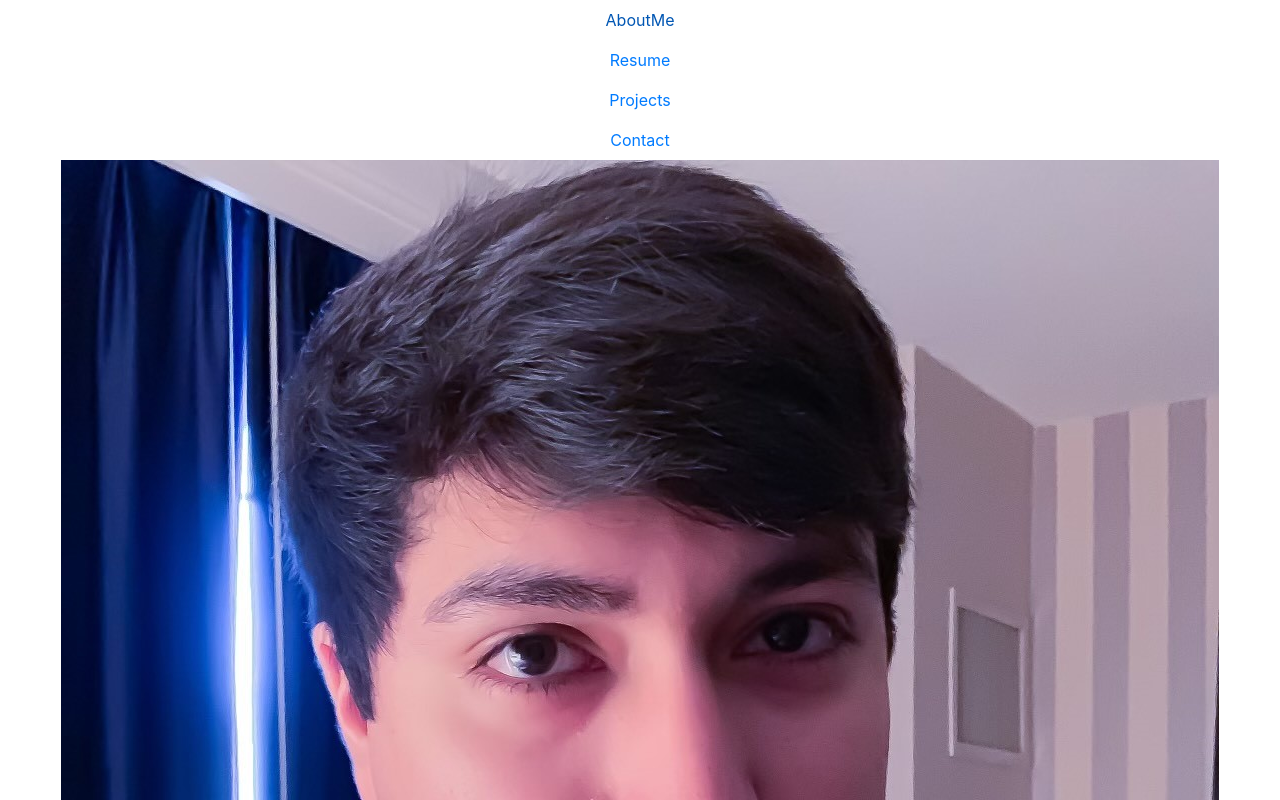
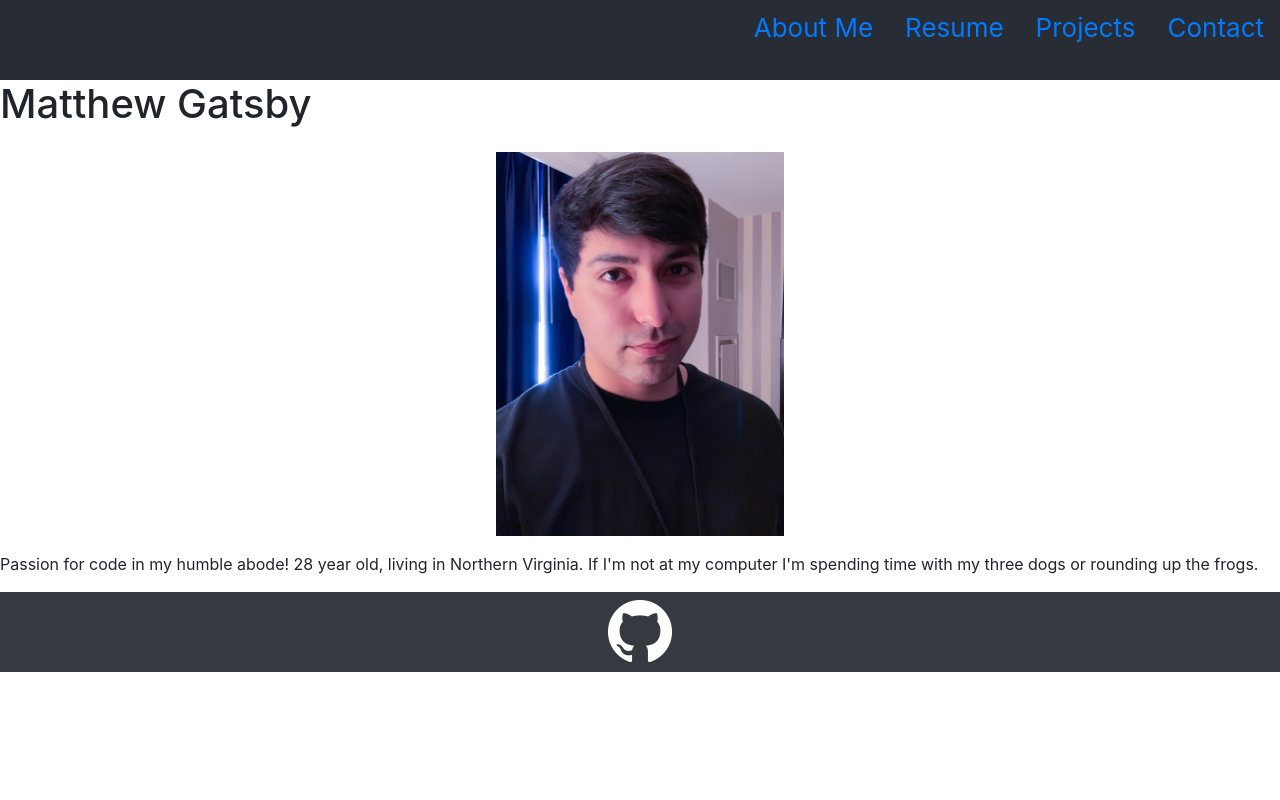
Before and after one commit to mattjgatsby/React-Portfolio, a React (Create React App) app in the folder matt-gatsby-portfolio/: page / in a window 1280 px wide. Shown: the top 800 px of the page. Built offline with nearby package versions, Linux system fonts and the light colour scheme.

Commit message:
worked on several things

```diff
--- a/matt-gatsby-portfolio/src/App.css
+++ b/matt-gatsby-portfolio/src/App.css
@@ -15,11 +15,11 @@
 
 .App-header {
   background-color: #282c34;
-  min-height: 100vh;
+  min-height: 10vh;
   display: flex;
-  flex-direction: column;
-  align-items: center;
-  justify-content: center;
+  flex-direction: row;
+  align-items: left;
+  justify-content: right;
   font-size: calc(10px + 2vmin);
   color: white;
 }
@@ -36,3 +36,11 @@
     transform: rotate(360deg);
   }
 }
+.image {
+  object-fit: cover;
+}
+.card_size {
+  display:flex;
+  flex-wrap: wrap;
+  justify-content: space-around;
+}
--- a/matt-gatsby-portfolio/src/App.js
+++ b/matt-gatsby-portfolio/src/App.js
@@ -4,7 +4,7 @@ import Home from './components/home';
 
 function App() {
   return (
-    <div className="App">
+    <div>
       <Home />
     </div>
   );
--- a/matt-gatsby-portfolio/src/components/aboutMe.js
+++ b/matt-gatsby-portfolio/src/components/aboutMe.js
@@ -1,15 +1,22 @@
-import React, { useState } from "react";
-import mePicture from '../assets/images/Me2019.png'
+import React from "react";
+import mePicture from "../assets/images/Me2019.png";
 
 function About() {
-    return(
-        <div>
-            <img
-            src={mePicture}
-            alt="picture of me from 2019"
-            ></img>
-        </div>
-    )
+  return (
+    <div>
+      <h1>Matthew Gatsby</h1>
+      <img
+        class="image w-25 p-3 mx-auto d-block"
+        src={mePicture}
+        alt="me from 2019"
+      ></img>
+      <p>
+        Passion for code in my humble abode! 28 year old, living in Northern
+        Virginia. If I'm not at my computer I'm spending time with my three dogs
+        or rounding up the frogs.
+      </p>
+    </div>
+  );
 }
 
 export default About;
--- a/matt-gatsby-portfolio/src/components/footer.js
+++ b/matt-gatsby-portfolio/src/components/footer.js
@@ -1,15 +1,20 @@
 import React from "react";
+import ghImage from "../assets/images/GitHub-Mark-Light-64px.png";
 
 const Footer = () => {
-    return (
-        <div>
-            <img
-            src="../../assets/images/GitHub-Mark-Light-64px.png"
-            alt="GitHub Icon"
-            href='https://github.com/mattjgatsby'
-            ></img>
-        </div>
-    )
+const githubClick =() =>{
+document.location.replace("https://github.com/mattjgatsby")
 }
+  return (
+    <div class="navbar navbar-dark bg-dark">
+      <img
+      class="mx-auto"
+        src={ghImage}
+        alt="GitHub Icon"
+        onClick={githubClick}
+      ></img>
+    </div>
+  );
+};
 
 export default Footer;
--- a/matt-gatsby-portfolio/src/components/header.js
+++ b/matt-gatsby-portfolio/src/components/header.js
@@ -1,28 +1,28 @@
-import React, {useState} from "react";
+import React from "react";
 
 const Header = ({page, handlePageNav}) => {
   return (
-    <div className="nav-links">
+    <div className="nav-links App-header">
       <a
-        href="#aboutMe"
-        onClick={() => handlePageNav("AboutMe")}
-        className={page == "AboutMe" ? "nav-link active" : "nav-link"}
+        href="#About"
+        onClick={() => handlePageNav("About")}
+        className={page === "About" ? "nav-link active" : "nav-link"}
       >
-        AboutMe
+        About Me
       </a>
 
       <a
         href="#resume"
         onClick={() => handlePageNav("Resume")}
-        className={page == "Resume" ? "nav-link active" : "nav-link"}
+        className={page === "Resume" ? "nav-link active" : "nav-link"}
       >
         Resume
       </a>
 
       <a
-        href="#projects"
-        onClick={() => handlePageNav("Projects")}
-        className={page == "Projects" ? "nav-link-active" : "nav-link"}
+        href="#Project"
+        onClick={() => handlePageNav("Project")}
+        className={page === "Project" ? "nav-link-active" : "nav-link"}
       >
         Projects
       </a>
@@ -30,7 +30,7 @@ const Header = ({page, handlePageNav}) => {
       <a
         href="#contact"
         onClick={() => handlePageNav("Contact")}
-        className={page == "Contact" ? "nav-link-active" : "nav-link"}
+        className={page === "Contact" ? "nav-link-active" : "nav-link"}
       >
         Contact
       </a>
--- a/matt-gatsby-portfolio/src/components/home.js
+++ b/matt-gatsby-portfolio/src/components/home.js
@@ -2,6 +2,8 @@ import React, { useState } from "react";
 import Header from "./header";
 import Footer from "./footer";
 import About from "./aboutMe";
+import Resume from "./resume";
+import Projects from "./projects/project";
 
 function Home() {
   const [page, setPage] = useState("About");
@@ -9,12 +11,14 @@ function Home() {
   const renderPage = () => {
     if (page === "About") {
       return <About />;
-    // } else if (page == "Projects") {
-    //   return <Projects />;
-    // } else if (page == "Resume") {
-    //   return <Resume />;
-    // } else if (page == "Contact") {
-    //   return <Contact />;
+    }
+    if (page === "Project") {
+      return <Projects />;
+      }
+    if (page === "Resume") {
+        return <Resume />;
+      // } else if (page === "Contact") {
+      //   return <Contact />;
     }
   };
   const handlePageNav = (page) => setPage(page);
--- /dev/null
+++ b/matt-gatsby-portfolio/src/components/projects/project.js
@@ -0,0 +1,14 @@
+import React from "react";
+import SoundsLike from "../../assets/images/Sounds-like-Project.jpg";
+
+function Projects() {
+  return (
+    <div class="card card_size">
+      <img src={SoundsLike} class="card-img-top" alt="Sounds Like Project ScreenShot" />
+      <div class="card-body">
+      </div>
+    </div>
+  );
+}
+
+export default Projects;
--- /dev/null
+++ b/matt-gatsby-portfolio/src/components/resume.js
@@ -0,0 +1,11 @@
+import React from "react";
+
+function Resume() {
+    return (
+        <div>
+
+        </div>
+    )
+}
+
+export default Resume;
```
Also changed, not shown: matt-gatsby-portfolio/src/assets/images/Sounds-like-Project.jpg (added).
